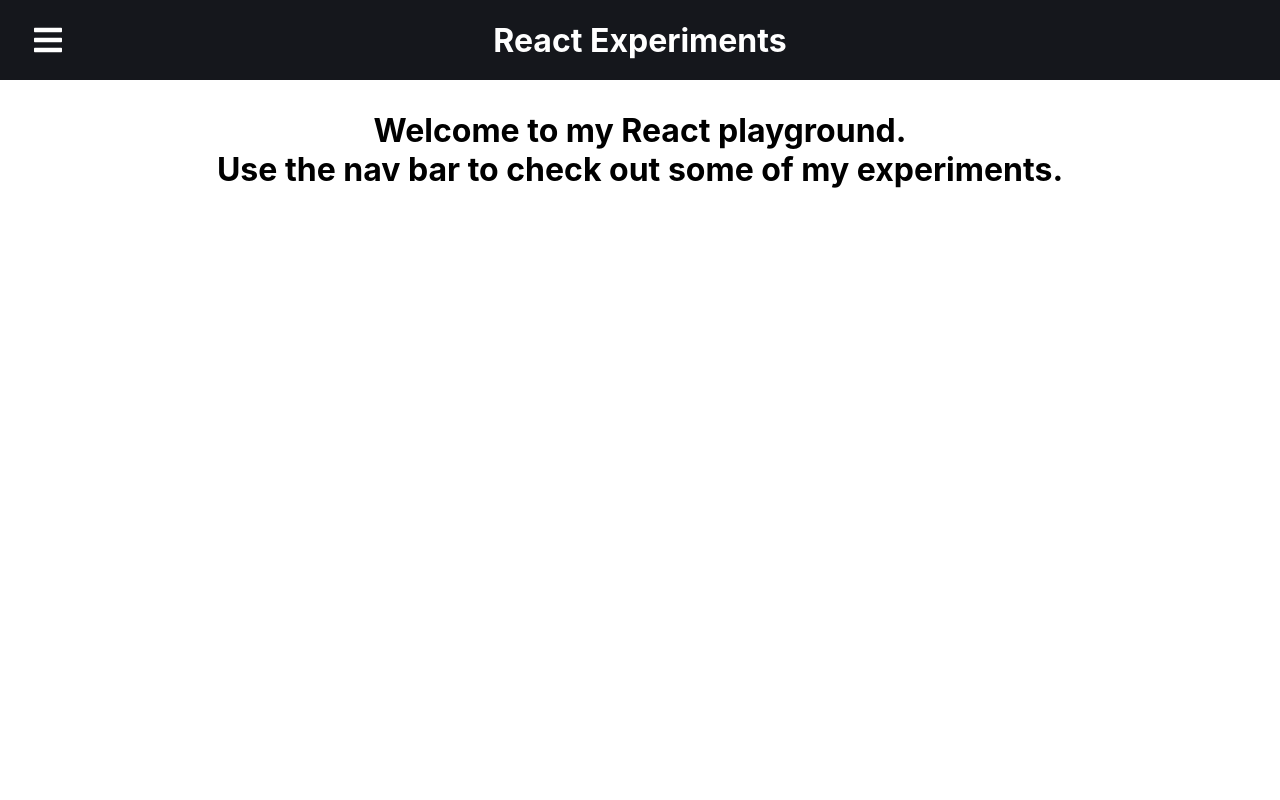
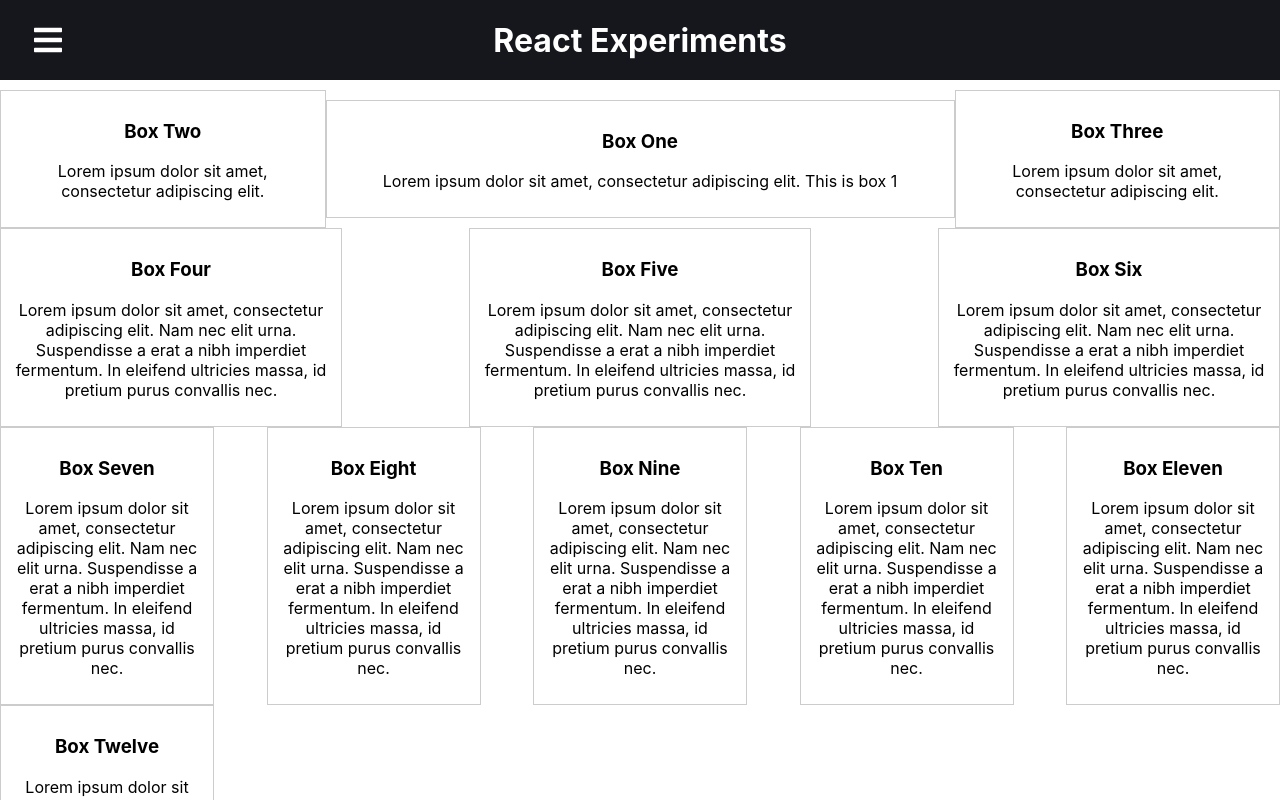
Before and after one commit to DavidXSGao/react-playground, a React (Create React App) app: page /flexbox in a window 1280 px wide. Before the commit this address led to /. Shown: the top 800 px of the page. Built offline with nearby package versions, Linux system fonts and the light colour scheme.

Commit message:
playing around with flexbox

```diff
--- a/package.json
+++ b/package.json
@@ -9,6 +9,7 @@
     "@testing-library/user-event": "^12.8.3",
     "@tippy.js/react": "^3.1.1",
     "axios": "^0.21.1",
+    "bootstrap": "^5.0.1",
     "react": "^17.0.2",
     "react-color": "^2.19.3",
     "react-countup": "^4.3.3",
--- /dev/null
+++ b/src/components/FlexBoxContainer.css
@@ -0,0 +1,80 @@
+.container-1 div,
+.container-2 div,
+.container-3 div {
+  border: 1px #ccc solid;
+  padding: 10px;
+}
+
+.container-1 {
+  display: flex;
+
+  /* adjusts height of item and aligns on x/y axis depending on flex direction
+   * x axis if "flex-direction: column", y axis if "flex-direction: row"
+   * stretch - same width/height for all item (default)
+   * flex-start - min width/height, start from left/top
+   * flex-end - min width/height, start from right/bottom
+   * center - min width/height, aligns on center of container
+  */
+  align-items: center;
+
+  /* changes whether item should be displayed as rows or columns
+   * row - item on least amount of rows (looks like columns, default) x | x | x | x
+   * column - item all on one column (looks like rows)
+      x
+      -
+      x
+      -
+      x
+  */
+  flex-direction: row;
+}
+
+@media (min-width: 768px) {
+  /* could add "display: flex" to container here so only show columns when window is big enough */
+}
+
+.box-1 {
+  flex: 2;
+  order: 2;
+}
+
+.box-2 {
+  flex: 1;
+  order: 1;
+}
+
+.box-3 {
+  flex: 1;
+  order: 3;
+}
+
+.container-2 {
+  display: flex;
+
+  /* if there's space, adds margins to move item
+   * flex-start - left align
+   * center - center
+   * flex-end - right align
+   * space-between - margins inbetween item
+   * space-around - margins inbetween item and on the sides
+  */
+  justify-content: space-between;
+}
+.container-2-box {
+  /* literally same as width/height depending on flex-direction  */
+  flex-basis: 25%;
+}
+
+.container-3 {
+  display: flex;
+  justify-content: space-between;
+
+  /* wraps item into 2 rows when screen shrinks too much
+   * only works with "flex-direction: row"
+  */
+  flex-wrap: wrap;
+}
+
+.container-3-box {
+  flex-basis: 15%;
+}
--- /dev/null
+++ b/src/components/FlexBoxContainer.js
@@ -0,0 +1,102 @@
+import "./FlexBoxContainer.css";
+
+function FlexBoxContainer() {
+  return (
+    <>
+      <div className="container-1">
+        <div className="box-1">
+          <h3>Box One</h3>
+          <p>Lorem ipsum dolor sit amet, consectetur adipiscing elit. This is box 1</p>
+        </div>
+        <div className="box-2">
+          <h3>Box Two</h3>
+          <p>Lorem ipsum dolor sit amet, consectetur adipiscing elit.</p>
+        </div>
+        <div className="box-3">
+          <h3>Box Three</h3>
+          <p>Lorem ipsum dolor sit amet, consectetur adipiscing elit.</p>
+        </div>
+      </div>
+
+      <div className="container-2">
+        <div className="container-2-box">
+          <h3>Box Four</h3>
+          <p>
+            Lorem ipsum dolor sit amet, consectetur adipiscing elit. Nam nec
+            elit urna. Suspendisse a erat a nibh imperdiet fermentum. In
+            eleifend ultricies massa, id pretium purus convallis nec.{" "}
+          </p>
+        </div>
+        <div className="container-2-box">
+          <h3>Box Five</h3>
+          <p>
+            Lorem ipsum dolor sit amet, consectetur adipiscing elit. Nam nec
+            elit urna. Suspendisse a erat a nibh imperdiet fermentum. In
+            eleifend ultricies massa, id pretium purus convallis nec.{" "}
+          </p>
+        </div>
+        <div className="container-2-box">
+          <h3>Box Six</h3>
+          <p>
+            Lorem ipsum dolor sit amet, consectetur adipiscing elit. Nam nec
+            elit urna. Suspendisse a erat a nibh imperdiet fermentum. In
+            eleifend ultricies massa, id pretium purus convallis nec.{" "}
+          </p>
+        </div>
+      </div>
+
+      <div className="container-3">
+        <div className="container-3-box">
+          <h3>Box Seven</h3>
+          <p>
+            Lorem ipsum dolor sit amet, consectetur adipiscing elit. Nam nec
+            elit urna. Suspendisse a erat a nibh imperdiet fermentum. In
+            eleifend ultricies massa, id pretium purus convallis nec.{" "}
+          </p>
+        </div>
+        <div className="container-3-box">
+          <h3>Box Eight</h3>
+          <p>
+            Lorem ipsum dolor sit amet, consectetur adipiscing elit. Nam nec
+            elit urna. Suspendisse a erat a nibh imperdiet fermentum. In
+            eleifend ultricies massa, id pretium purus convallis nec.{" "}
+          </p>
+        </div>
+        <div className="container-3-box">
+          <h3>Box Nine</h3>
+          <p>
+            Lorem ipsum dolor sit amet, consectetur adipiscing elit. Nam nec
+            elit urna. Suspendisse a erat a nibh imperdiet fermentum. In
+            eleifend ultricies massa, id pretium purus convallis nec.{" "}
+          </p>
+        </div>
+        <div className="container-3-box">
+          <h3>Box Ten</h3>
+          <p>
+            Lorem ipsum dolor sit amet, consectetur adipiscing elit. Nam nec
+            elit urna. Suspendisse a erat a nibh imperdiet fermentum. In
+            eleifend ultricies massa, id pretium purus convallis nec.{" "}
+          </p>
+        </div>
+        <div className="container-3-box">
+          <h3>Box Eleven</h3>
+          <p>
+            Lorem ipsum dolor sit amet, consectetur adipiscing elit. Nam nec
+            elit urna. Suspendisse a erat a nibh imperdiet fermentum. In
+            eleifend ultricies massa, id pretium purus convallis nec.{" "}
+          </p>
+        </div>
+        <div className="container-3-box">
+          <h3>Box Twelve</h3>
+          <p>
+            Lorem ipsum dolor sit amet, consectetur adipiscing elit. Nam nec
+            elit urna. Suspendisse a erat a nibh imperdiet fermentum. In
+            eleifend ultricies massa, id pretium purus convallis nec.{" "}
+          </p>
+        </div>
+      </div>
+    </>
+  );
+}
+
+export default FlexBoxContainer;
--- a/src/components/RouterSwitch.js
+++ b/src/components/RouterSwitch.js
@@ -12,6 +12,8 @@ import CreditCard from "./CreditCard";
 import DatePickerContainer from "./DatePickerContainer";
 import VideoPlayer from "./VideoPlayer";
 import Books from "./InfiniteScroll/Books";
+import FlexBoxContainer from "./FlexBoxContainer";
+import CovidMap from "./CovidMap/CovidMap";
 
 function RouterSwitch() {
   return (
@@ -28,6 +30,7 @@ function RouterSwitch() {
       <Route path="/datePicker" exact component={DatePickerContainer} />
       <Route path="/video" exact component={VideoPlayer} />
       <Route path="/infiniteScroll" exact component={Books} />
+      <Route path="/flexbox" exact component={FlexBoxContainer} />
       <Redirect to={"/"} />
     </Switch>
   );
--- a/src/components/SideBar/SidebarData.js
+++ b/src/components/SideBar/SidebarData.js
@@ -20,6 +20,11 @@ export const SidebarData = [
     title: "Infinite Scroll",
     path: "/infiniteScroll",
     icon: <AiIcons.AiFillBook />,
+  },
+  {
+    title: "Flexbox",
+    path: "/flexbox",
+    icon: <AiIcons.AiFillBoxPlot />,
   },
   {
     title: "Toast Notifications",
```
Also changed, not shown: 2 other files (tests, documents, lock files or other folders).
